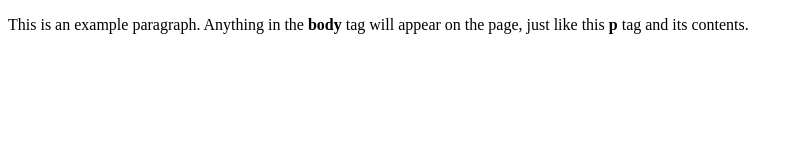
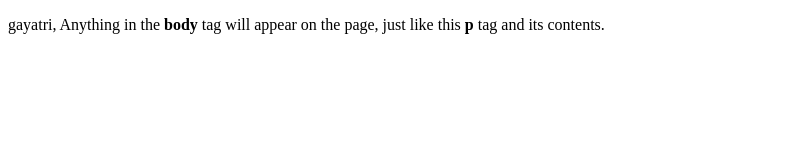
Before and after one commit to Gayatri22b/static, a plain HTML site: page index.html in a window 1280 px wide. Shown: the whole page, without its empty margins (0-800 px from the left). Drawn offline with Linux system fonts and the light colour scheme.

Commit message:
Update index.html

```diff
--- a/index.html
+++ b/index.html
@@ -4,6 +4,6 @@
     <title>This is the title of the webpage!</title>
   </head>
   <body>
-    <p>This is an example paragraph. Anything in the <strong>body</strong> tag will appear on the page, just like this <strong>p</strong> tag and its contents.</p>
+    <p>gayatri, Anything in the <strong>body</strong> tag will appear on the page, just like this <strong>p</strong> tag and its contents.</p>
   </body>
 </html>
```
